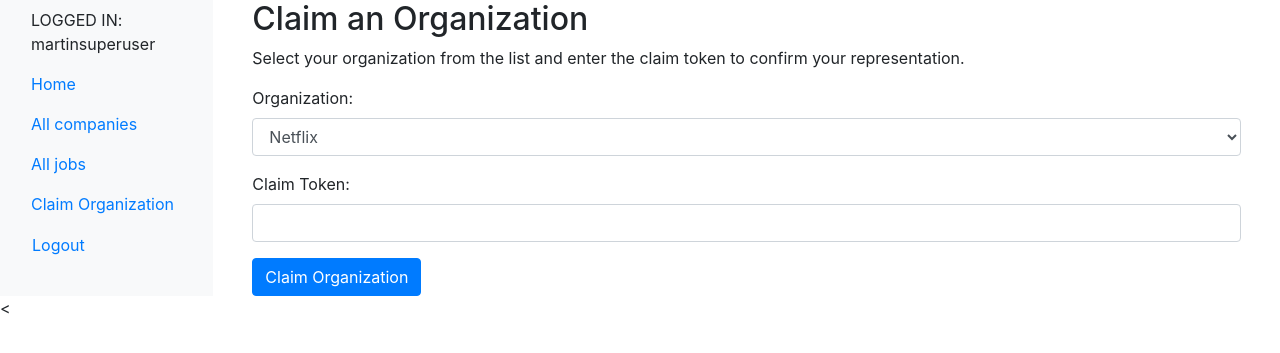
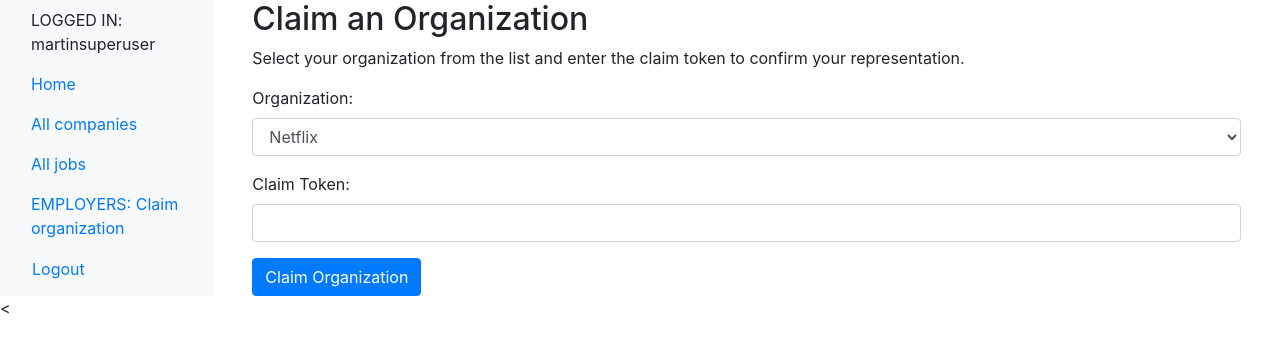
Before and after one commit to martn2023/yindeed_indeed_clone, a Django app: page /claim_org/ in a window 1280 px wide. Shown: the top 353 px of the page. Run offline with Django 5.2, Linux system fonts and the light colour scheme; a user stored in the database is signed in; data comes from the database, SQL or seed files in the repository; both versions use the stored data as it was after the commit; some libraries are stand-ins or nearby versions.

Commit message:
claim org link reverted

```diff
--- a/templates/base_generic.html
+++ b/templates/base_generic.html
@@ -39,7 +39,7 @@
                         {% if request.user.is_authenticated %}
                             {% if not is_job_poster %}
                                 <li class="nav-item">
-                                    <a class="nav-link" href="{% url 'core:claim_organization' %}">Claim Organization</a>
+                                    <a class="nav-link" href="{% url 'core:claim_organization' %}">EMPLOYERS: Claim organization</a>
                                 </li>
                             {% endif %}
                             <!-- Styled logout button -->
```
Also changed, not shown: db.sqlite3.
